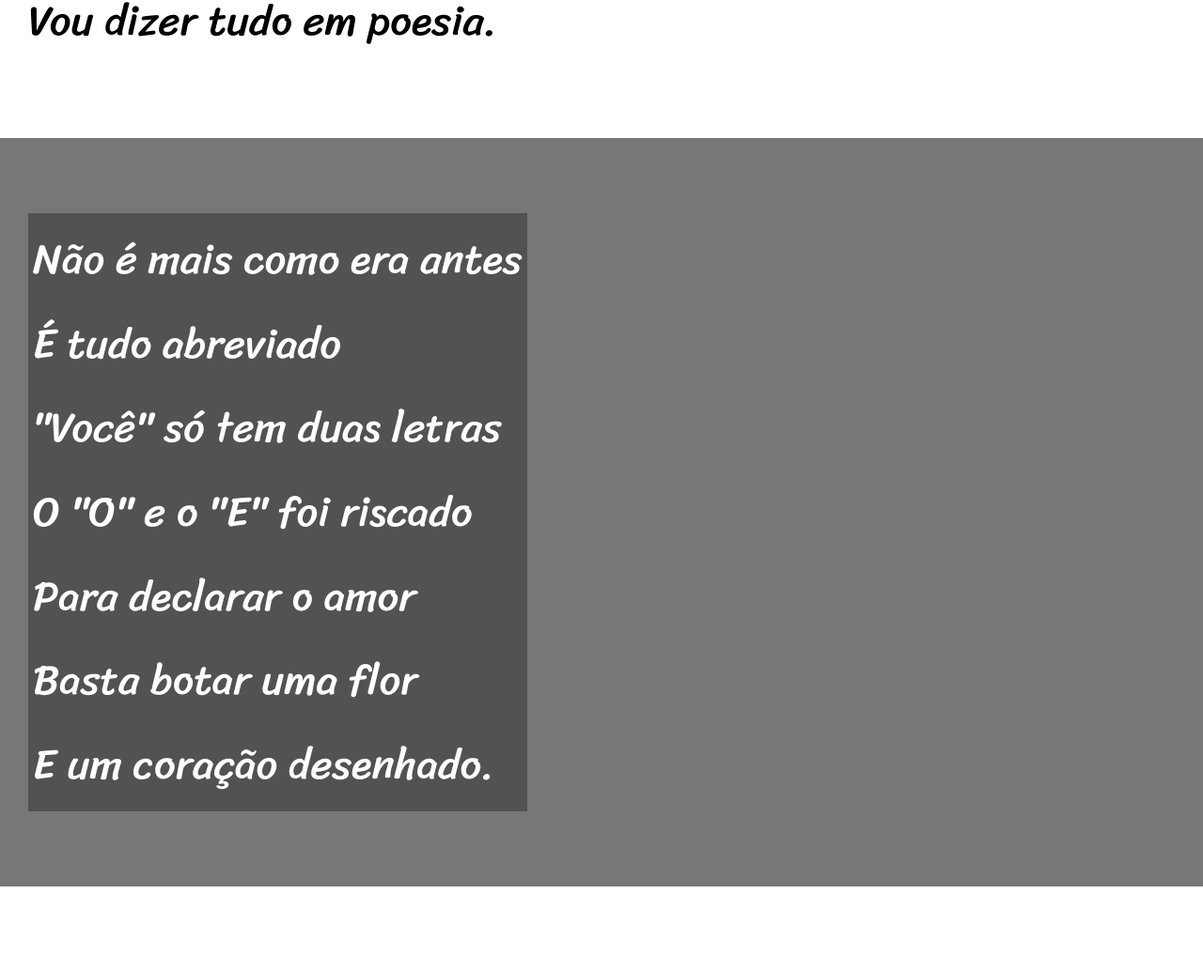
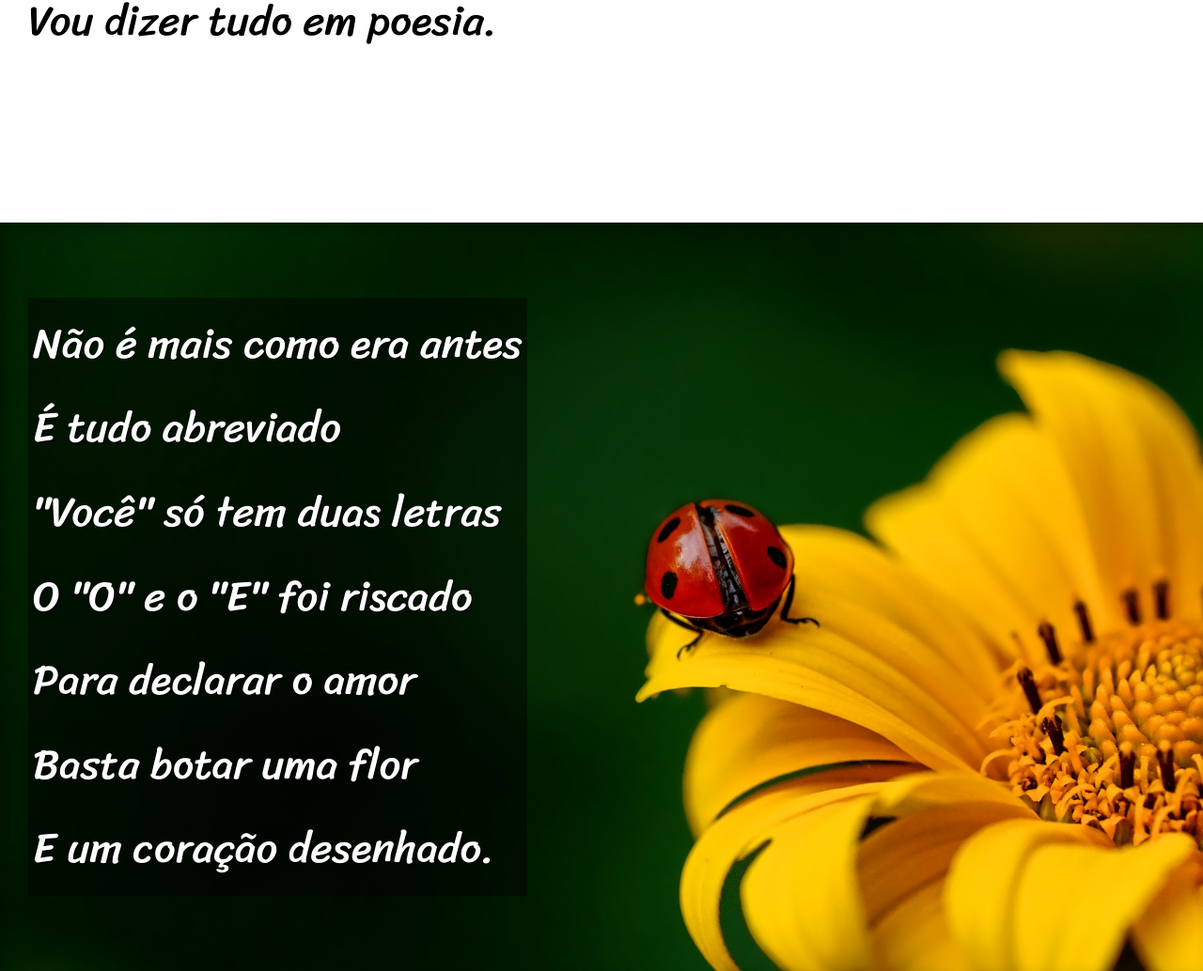
Before and after one commit to PedroMedeirosM/d012, a plain HTML site: page d012/index.html in a window 1280 px wide. Shown: the part 900-1934 px from the top of the page at 94% size. Drawn offline with Linux system fonts and the light colour scheme.

Commit message:
Atualização do projeto

```diff
--- a/d012/estilo/style.css
+++ b/d012/estilo/style.css
@@ -58,6 +58,10 @@ section {
     padding-left: 30px;
 }
 
+section > p {
+    padding-bottom: 2em;
+}
+
 section.normal {
     background-color: white;
     color: black;
@@ -66,13 +70,26 @@ section.normal {
 section.imagem {
     background-color:rgba(14, 14, 14, 0.322);
     color: white;
+    box-shadow: inset 6px 6px 13px 0px rgba(0, 0, 0, 0.219);
+    background-size: cover;
+    background-attachment: fixed;
 }
 
 section.imagem > p {
     display: inline-block;
     padding: 5px;
-    background-color: rgba(0, 0, 0, 0.308);
+    background-color: rgba(0, 0, 0, 0.438);
+    text-shadow: 1px 1px 1px black;
 }
+
+section#img01 {
+    background-image: url(../imagens/background001.jpg);
+}
+
+section#img02 {
+    background-image: url(../imagens/background002.jpg);
+}
+
 footer {
     background-color: black;
     color: white;
--- a/d012/index.html
+++ b/d012/index.html
@@ -24,7 +24,7 @@
         </p>
     </section>
 
-    <section class="imagem">
+    <section class="imagem" id="img01">
         <p>
             Não é mais como era antes <br>
             É tudo abreviado <br>
@@ -59,7 +59,7 @@
 
     </section>
 
-    <section class="imagem">
+    <section class="imagem" id="img02">
         <p>
             Tenho saudade das cartas <br>
             Escritas com a própria mão <br>
```
